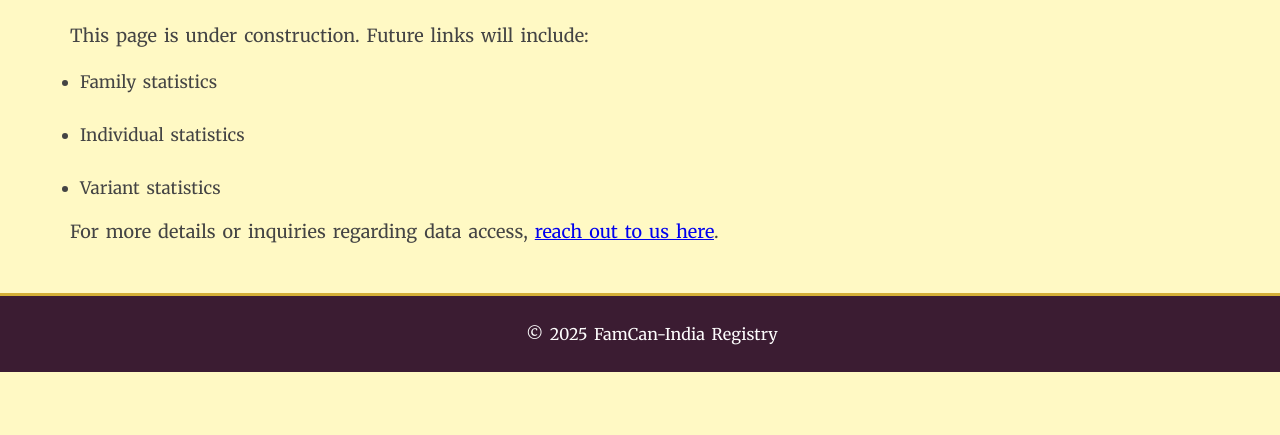
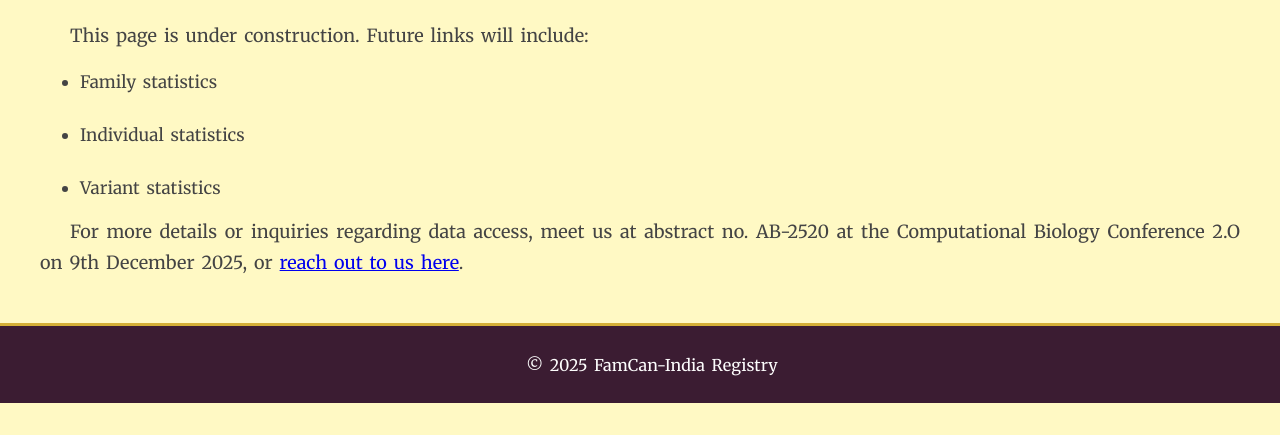
Before and after one commit to FamCan-India/famcanindia, a Flask app: page /stats-overview in a window 1280 px wide. Shown: the part 365-800 px from the top of the page. Run offline with Flask 3, Linux system fonts and the light colour scheme.

Commit message:
stats_overview.html

```diff
--- a/templates/stats_overview.html
+++ b/templates/stats_overview.html
@@ -13,7 +13,7 @@
 </ul>
 
 <p>
-    For more details or inquiries regarding data access,
+    For more details or inquiries regarding data access, meet us at abstract no. AB-2520 at the Computational Biology Conference 2.O on 9th December 2025, or
     <a href="{{ url_for('contact') }}">reach out to us here</a>.
 </p>
 {% endblock %}
```
